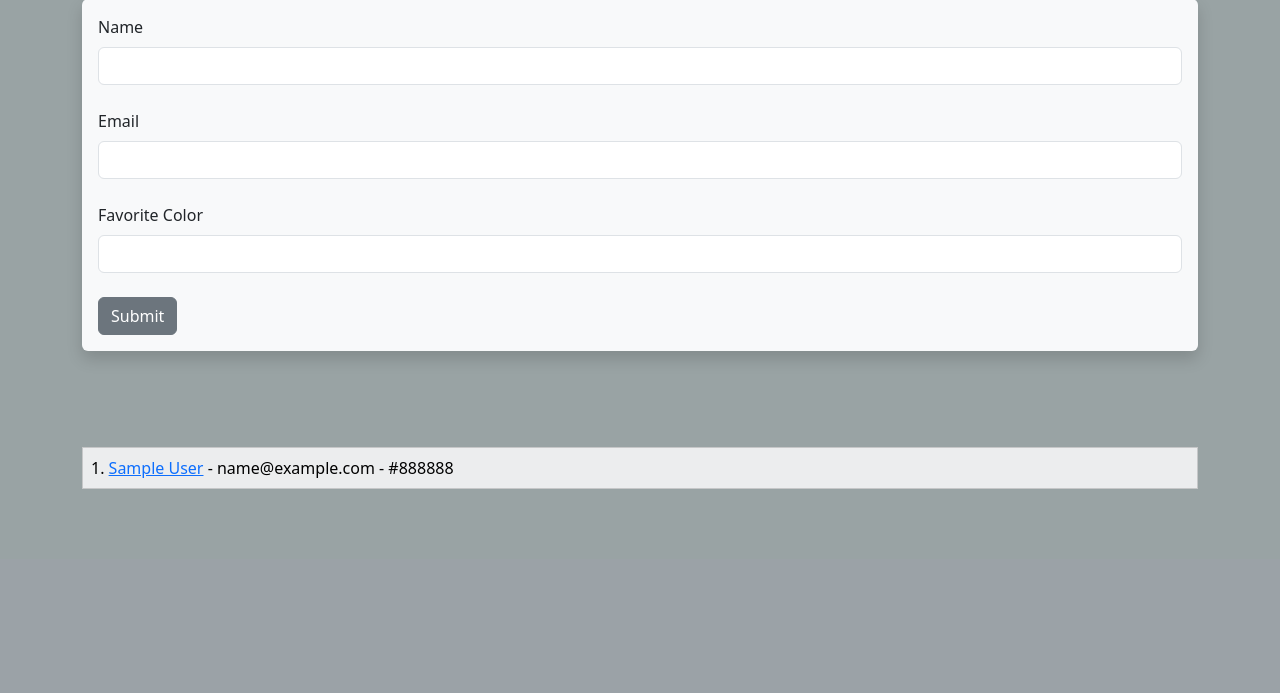
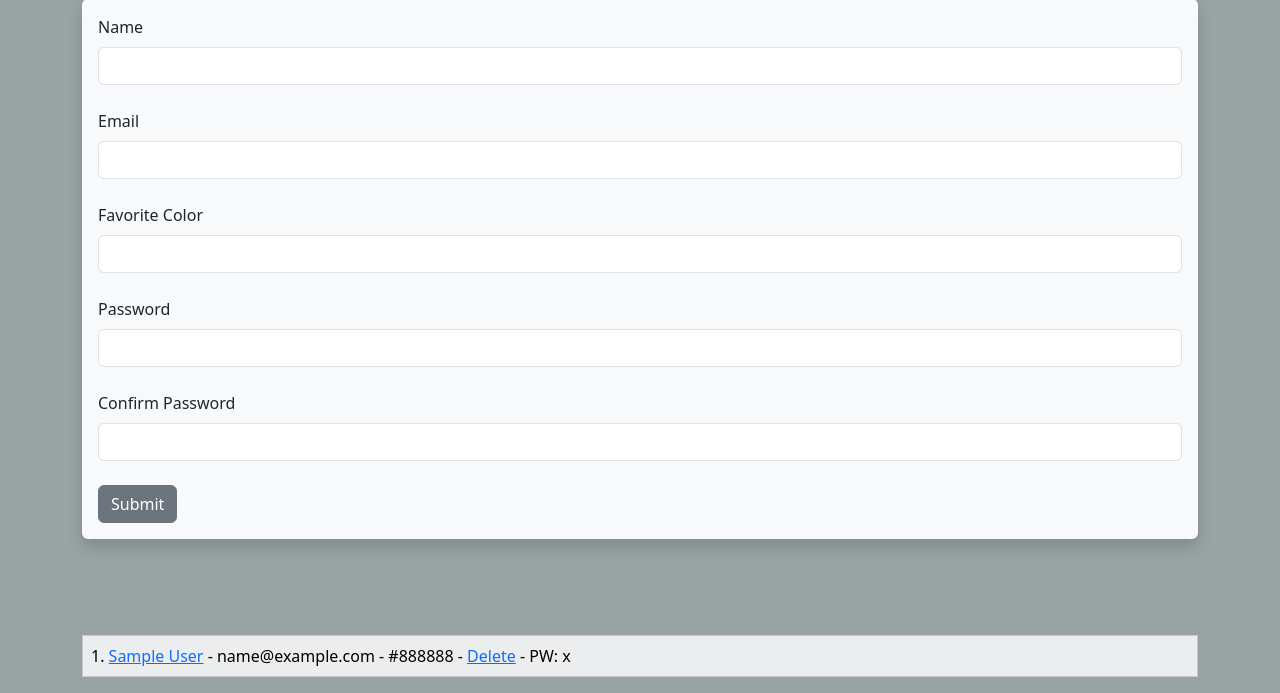
Before and after one commit to ASerdarSahin/website, a Flask app: page /user/add in a window 1280 px wide. Shown: the part 241-934 px from the top of the page. Before the commit the page ends 730 px from the top, so only its background shows below. Run offline with Flask 3, Linux system fonts and the light colour scheme; tables that the repository leaves empty hold one stand-in row (values such as "Sample post"); one stand-in notice (Sample message) is shown.

Commit message:
add password stuff with tests

```diff
--- a/app.py
+++ b/app.py
@@ -1,22 +1,24 @@
 from flask import Flask, render_template, flash, request
 from flask_wtf import FlaskForm
-from wtforms import StringField, SubmitField
-from wtforms.validators import DataRequired
+from wtforms import StringField, SubmitField, PasswordField, BooleanField, ValidationError
+from wtforms.validators import DataRequired, EqualTo, Length
 from flask_sqlalchemy import SQLAlchemy
 from datetime import datetime
 from flask_migrate import Migrate
+from werkzeug.security import generate_password_hash, check_password_hash
 
 # Create a Flask Instance
 app = Flask(__name__)
 # Add Database
-#app.config['SQLALCHEMY_DATABASE_URI'] = 'sqlite:///users.db'
+# app.config['SQLALCHEMY_DATABASE_URI'] = 'sqlite:///users.db'
 app.config['SQLALCHEMY_DATABASE_URI'] = 'mysql+pymysql://root:KH5!ajwQQ72uxrh@localhost/mydb'
 
-app.config['SECRET_KEY'] = "mysecretkey" # For CSRF Protection (Forms)
+app.config['SECRET_KEY'] = "mysecretkey"  # For CSRF Protection (Forms)
 
 # Initialize the Database
 db = SQLAlchemy(app)
 migrate = Migrate(app, db)
+
 
 # Create a Model
 class Users(db.Model):
@@ -25,18 +27,40 @@ class Users(db.Model):
     email = db.Column(db.String(120), nullable=False, unique=True)
     favorite_color = db.Column(db.String(120))
     date_added = db.Column(db.DateTime, default=datetime.utcnow)
+    # Add Password Hashing
+    password_hash = db.Column(db.String(128))
 
+    @property
+    def password(self):
+        raise AttributeError('Password is not a readable attribute.')
+    @password.setter
+    def password(self, password):
+        self.password_hash = generate_password_hash(password)
+
+    def verify_password(self, password):
+        return check_password_hash(self.password_hash, password)
 
     # Create a String
     def __repr__(self):
         return '<Name %r>' % self.name
+
 
 # Create a Class for the UserForm
 class UserForm(FlaskForm):
     name = StringField("Name", validators=[DataRequired()])
     email = StringField("Email", validators=[DataRequired()])
     favorite_color = StringField("Favorite Color")
+    password_hash = PasswordField('Password',validators=[DataRequired(), EqualTo('password_hash2', message='Passwords must match')])
+    password_hash2 = PasswordField('Confirm Password', validators=[DataRequired()])
     submit = SubmitField("Submit")
+
+
+# Create a Class for the Password Form
+class PasswordForm(FlaskForm):
+    email = StringField("What is your email?", validators=[DataRequired()])
+    password_hash = PasswordField("What is your password?", validators=[DataRequired()])
+    submit = SubmitField("Submit")
+
 
 # Create a Class for the Form
 class NamerForm(FlaskForm):
@@ -44,14 +68,13 @@ class NamerForm(FlaskForm):
     submit = SubmitField("Submit")
 
 # New MySQL DB
-#app.config['SQLALCHEMY_DATABASE_URI'] = 'mysql+pymysql://root:KH5!ajwQQ72uxrh@localhost/my_db'
-
-
+# app.config['SQLALCHEMY_DATABASE_URI'] = 'mysql+pymysql://root:KH5!ajwQQ72uxrh@localhost/my_db'
 
 
 @app.route('/')
 def hello_world():  # put application's code here
     return render_template('index.html')
+
 
 # Create a function to add data to the database
 @app.route('/user/add', methods=['GET', 'POST'])
@@ -62,16 +85,38 @@ def add_user():
     if form.validate_on_submit():
         user = Users.query.filter_by(email=form.email.data).first()
         if user is None:
-            user = Users(name=form.name.data, email=form.email.data, favorite_color=form.favorite_color.data)
+            # Hash the password
+            hashed_pw = generate_password_hash(form.password_hash.data, method="sha256")
+            user = Users(name=form.name.data, email=form.email.data, favorite_color=form.favorite_color.data, password_hash=hashed_pw)
             db.session.add(user)
             db.session.commit()
         name = form.name.data
         form.name.data = ''
         form.email.data = ''
         form.favorite_color.data = ''
+        form.password_hash.data = ''
         flash('User Added Successfully!')
     our_users = Users.query.order_by(Users.date_added)
     return render_template('add_user.html', form=form, name=name, our_users=our_users)
+
+
+# Create a function to delete data from the database
+@app.route('/delete/<int:id>')
+def delete(id):
+    name = None
+    form = UserForm()
+    user_to_delete = Users.query.get_or_404(id)
+    try:
+        db.session.delete(user_to_delete)
+        db.session.commit()
+        flash("Data deleted successfully.")
+
+        our_users = Users.query.order_by(Users.date_added)
+        return render_template('add_user.html', form=form, name=name, our_users=our_users)
+    except:
+        flash("There was a problem deleting data.")
+        our_users = Users.query.order_by(Users.date_added)
+        return render_template('add_user.html', form=form, name=name, our_users=our_users)
 
 @app.route('/update/<int:id>', methods=['GET', 'POST'])
 def update(id):
@@ -90,7 +135,34 @@ def update(id):
             flash("There was a problem updating data.")
             return render_template('update.html', form=form, name_to_update=name_to_update)
     else:
-        return render_template('update.html', form=form, name_to_update=name_to_update)
+        return render_template('update.html', form=form, name_to_update=name_to_update, id=id)
+
+
+# Create Password Test Page
+@app.route('/test_pw', methods=['GET', 'POST'])
+def test_pw():
+    email = None
+    password = None
+    pw_to_check = None
+    passed = None
+    form = PasswordForm()
+
+    # Validate Form
+    if form.validate_on_submit():
+        email=form.email.data
+        password=form.password_hash.data
+        # Clear the form
+        form.email.data=''
+        form.password_hash.data=''
+
+        # Lookup user by email address
+        pw_to_check = Users.query.filter_by(email=email).first()
+        # Check the password
+        passed=check_password_hash(pw_to_check.password_hash, password)
+
+
+        flash('Form Submitted Successfully!')
+    return render_template('test_pw.html', email=email, password=password, pw_to_check=pw_to_check, passed=passed, form=form)
 
 
 @app.route('/name', methods=['GET', 'POST'])
@@ -122,8 +194,6 @@ def page_not_found(e):
     return render_template('404.html'), 404
 
 #Internal Server Error
-
-
 @app.errorhandler(500)
 def page_not_found(e):
     return render_template('500.html'), 500
--- a/templates/add_user.html
+++ b/templates/add_user.html
@@ -17,7 +17,8 @@
         <tr>
         <td>
             {{ our_user.id }}.  <a href="{{url_for('update', id=our_user.id)}}">{{ our_user.name }}</a>
-            - {{ our_user.email }} - {{ our_user.favorite_color }}
+            - {{ our_user.email }} - {{ our_user.favorite_color }} - <a href="{{url_for('delete', id=our_user.id)}}">Delete</a>
+            - PW: {{ our_user.password_hash }}
         </td>
         </tr>
     {% endfor %}
@@ -38,6 +39,12 @@
     {{ form.favorite_color.label(class="form-label") }}
     {{ form.favorite_color(class="form-control") }}
     <br/>
+    {{ form.password_hash.label(class="form-label") }}
+    {{ form.password_hash(class="form-control") }}
+    <br/>
+    {{ form.password_hash2.label(class="form-label") }}
+    {{ form.password_hash2(class="form-control") }}
+    <br/>
     {{ form.submit(class="btn btn-secondary") }}
 
     </form>
@@ -48,7 +55,8 @@
         <tr>
         <td>
         {{ our_user.id }}.  <a href="{{url_for('update', id=our_user.id)}}">{{ our_user.name }}</a>
-            - {{ our_user.email }} - {{ our_user.favorite_color }}
+            - {{ our_user.email }} - {{ our_user.favorite_color }} - <a href="{{url_for('delete', id=our_user.id)}}">Delete</a>
+            - PW: {{ our_user.password_hash }}
         </td>
         </tr>
     {% endfor %}
```
Also changed, not shown: templates/test_pw.html (added, +38 -0 lines).
